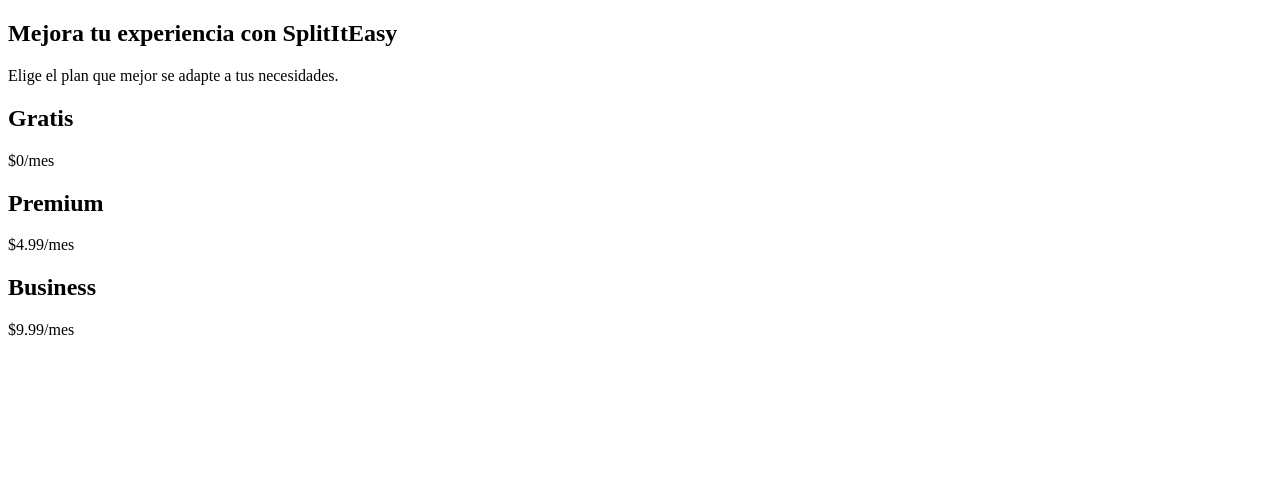
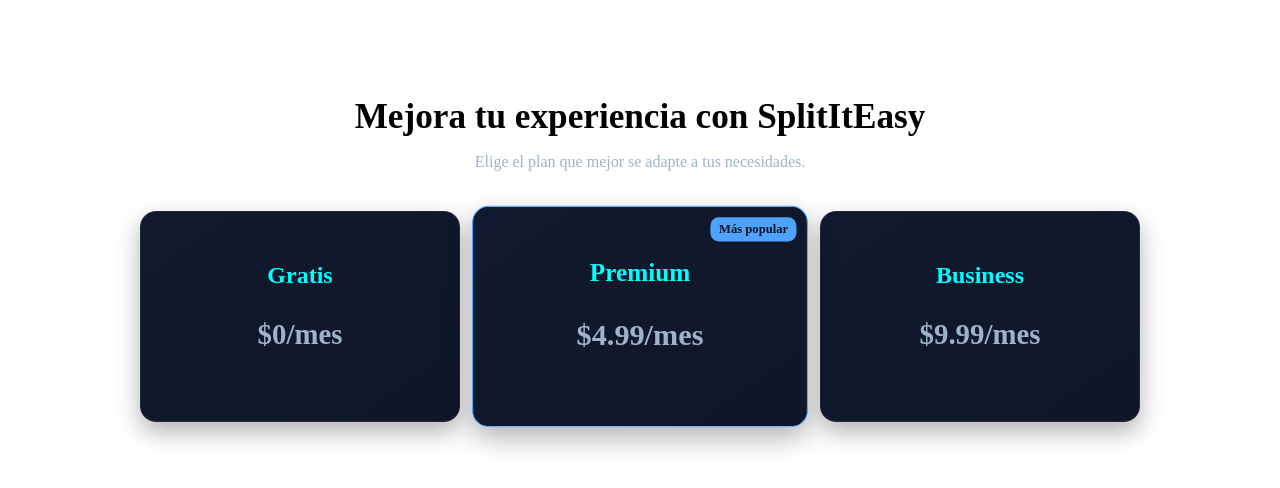
Before and after one commit to MiguelCuevasss/final_project, an Angular app in the folder proyecto_final_split/frontend/splititeasy/: page /upgrade in a window 1280 px wide. Shown: the top 488 px of the page. Built offline with nearby package versions, Linux system fonts and the light colour scheme.

Commit message:
Upgrade Component 2
Adding CSS to upgrade component

```diff
--- a/proyecto_final_split/frontend/splititeasy/src/app/components/upgrade/upgrade.css
+++ b/proyecto_final_split/frontend/splititeasy/src/app/components/upgrade/upgrade.css
@@ -0,0 +1,91 @@
+/* Fondo general */
+body {
+  margin: 0;
+  font-family: 'Inter', sans-serif;
+  background: #0b1220; /* azul oscuro */
+  color: #e6edf3;
+}
+
+/* Sección principal */
+.upgrade-page {
+  padding: 60px 20px;
+  display: flex;
+  justify-content: center;
+}
+
+/* Contenedor */
+.container {
+  max-width: 1000px;
+  width: 100%;
+  text-align: center;
+}
+
+.container h1 {
+  font-size: 2.2rem;
+  margin-bottom: 10px;
+}
+
+.container p {
+  color: #9fb3c8;
+  margin-bottom: 40px;
+}
+
+/* Grid de planes */
+.plans-grid {
+  display: grid;
+  grid-template-columns: repeat(auto-fit, minmax(240px, 1fr));
+  gap: 20px;
+}
+
+/* Card base */
+.plan-card {
+  background: linear-gradient(145deg, #111a2e, #0e1627);
+  border: 1px solid rgba(255, 255, 255, 0.08);
+  border-radius: 16px;
+  padding: 30px 20px;
+  text-align: center;
+  transition: all 0.25s ease;
+  box-shadow: 0 10px 25px rgba(0, 0, 0, 0.3);
+}
+
+/* Hover */
+.plan-card:hover {
+  transform: translateY(-8px);
+  border-color: rgba(100, 160, 255, 0.4);
+  box-shadow: 0 15px 35px rgba(0, 0, 0, 0.5);
+}
+
+/* Título */
+.plan-card h2 {
+  font-size: 1.5rem;
+  margin-bottom: 10px;
+  color:aqua
+}
+
+/* Precio */
+.price {
+  font-size: 1.8rem;
+  font-weight: bold;
+  color: #0057b3;
+  margin-bottom: 20px;
+}
+
+/* Plan destacado */
+.featured {
+  border: 1px solid #4da3ff;
+  transform: scale(1.05);
+  position: relative;
+}
+
+.featured::before {
+  content: "Más popular";
+  position: absolute;
+  top: 10px;
+  right: 10px;
+  background: #4da3ff;
+  color: #0b1220;
+  font-size: 0.75rem;
+  padding: 4px 8px;
+  border-radius: 8px;
+  font-weight: bold;
+}
```
